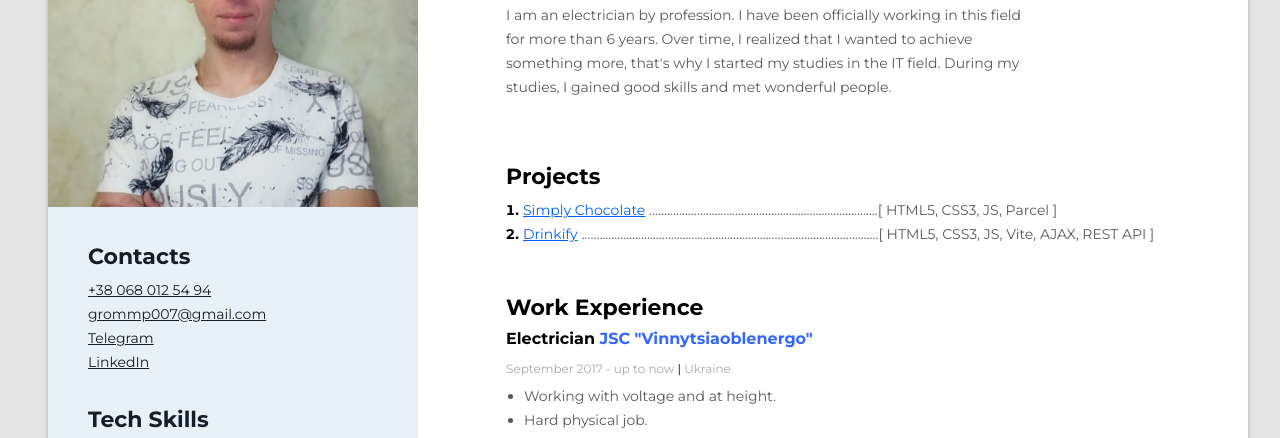
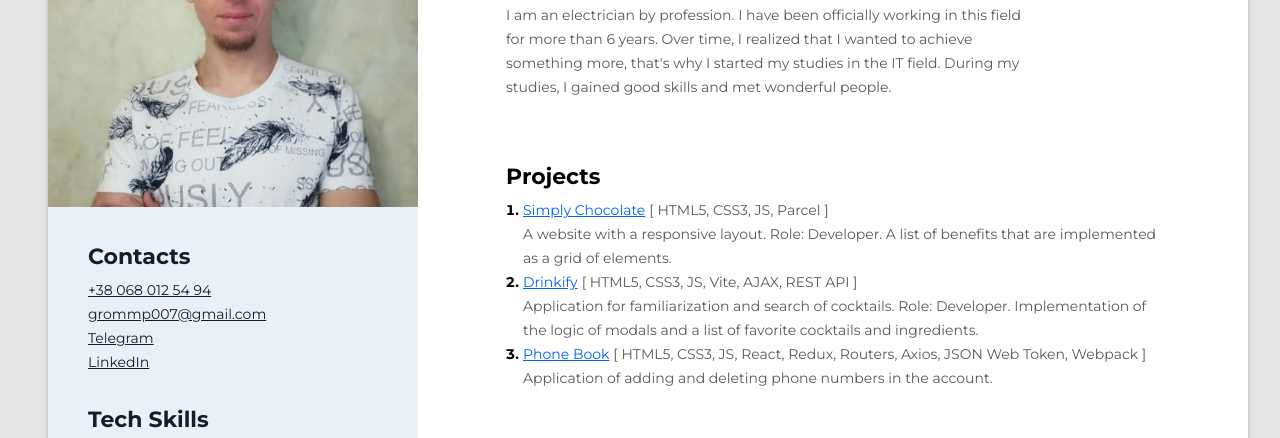
Before and after one commit to Grisalle/resume, a plain HTML site: page index.html in a window 1280 px wide. Shown: the part 251-689 px from the top of the page. Drawn offline with Linux system fonts and the light colour scheme.

Commit message:
Update index.html

```diff
--- a/index.html
+++ b/index.html
@@ -44,8 +44,9 @@
                 >Simply Chocolate</a
               >
               <span class="project_item_descr"
-                >.............................................................................[
-                HTML5, CSS3, JS, Parcel ]</span
+                >[ HTML5, CSS3, JS, Parcel ]<br />A website with a responsive
+                layout. Role: Developer. A list of benefits that are implemented
+                as a grid of elements.</span
               >
             </li>
             <li class="project_item">
@@ -56,8 +57,23 @@
                 >Drinkify</a
               >
               <span class="project_item_descr"
-                >....................................................................................................[
-                HTML5, CSS3, JS, Vite, AJAX, REST API ]</span
+                >[ HTML5, CSS3, JS, Vite, AJAX, REST API ]<br />Application for
+                familiarization and search of cocktails. Role: Developer.
+                Implementation of the logic of modals and a list of favorite
+                cocktails and ingredients.</span
+              >
+            </li>
+            <li class="project_item">
+              <a
+                href="https://grisalle.github.io/goit-react-hw-08-phonebook/"
+                class="project_item_link"
+                target="_blank"
+                >Phone Book</a
+              >
+              <span class="project_item_descr"
+                >[ HTML5, CSS3, JS, React, Redux, Routers, Axios, JSON Web
+                Token, Webpack ]<br />Application of adding and deleting phone
+                numbers in the account.</span
               >
             </li>
           </ol>
```
